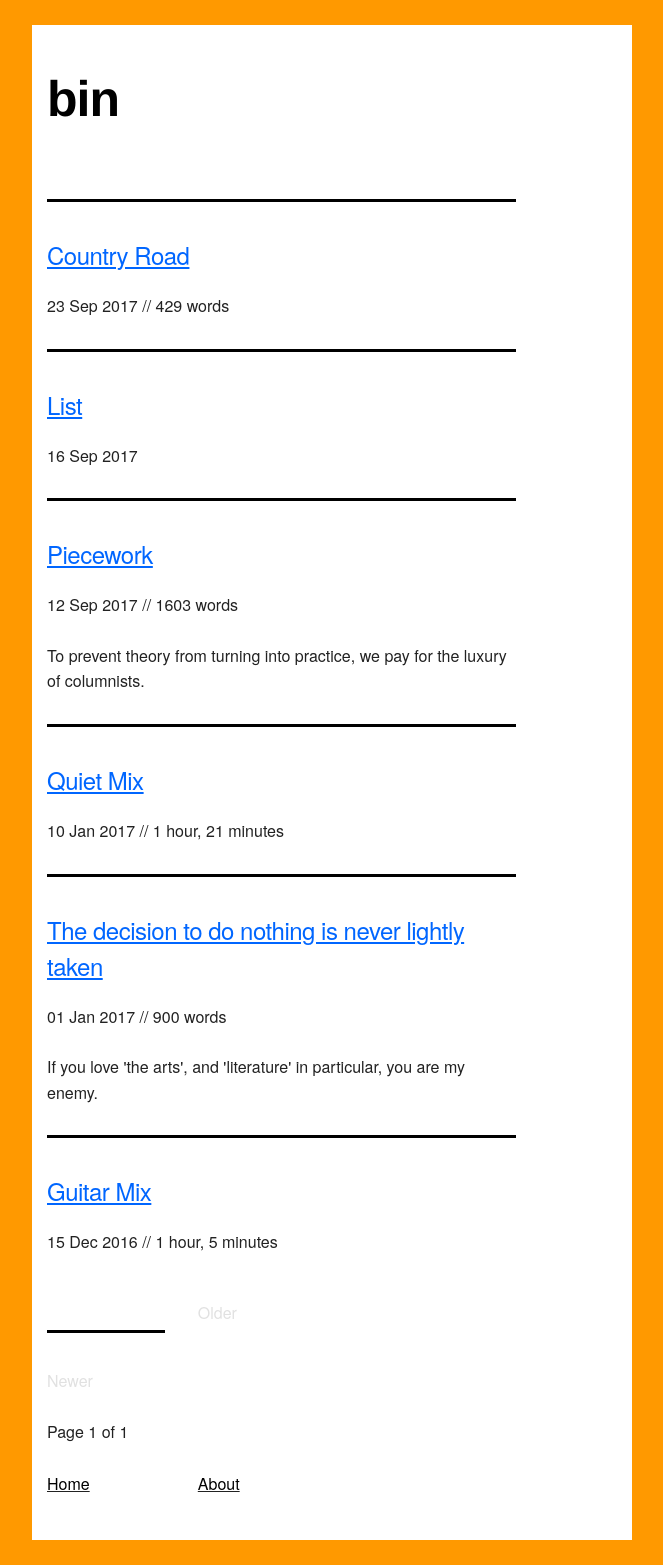
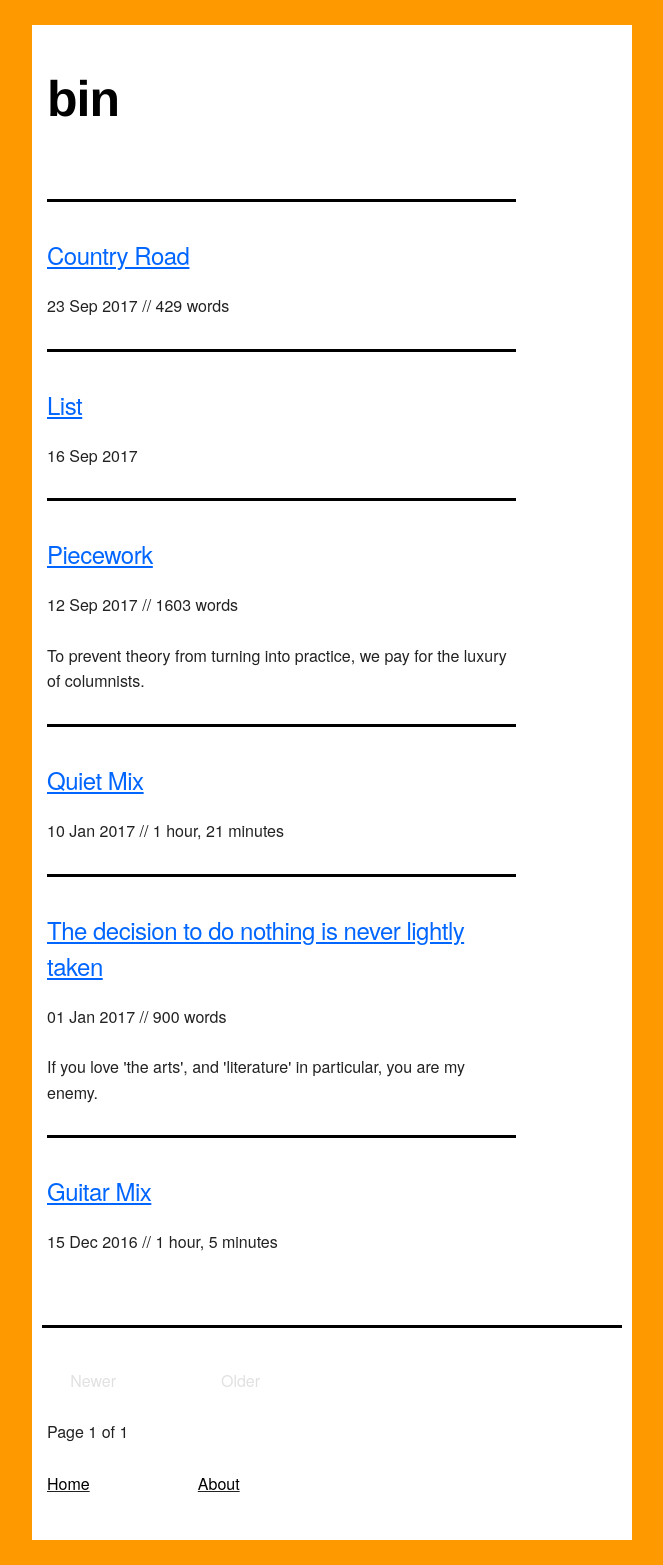
Before and after one commit to mt-trash/mt-trash.github.io, a Jekyll site: the page built from index.html, in a window 1280 px wide. Shown: the whole page, without its empty margins (308-971 px from the left). Built offline with Jekyll 4.4.1, drawn with Linux system fonts in a browser that asks for light colours; the list of posts is cut into pages by our own code.

Commit message:
change hr position

```diff
--- a/index.html
+++ b/index.html
@@ -17,8 +17,8 @@ title: Empty Trash
     {% endfor %}
   </div>
 </div>
-<div class="row">
-  <div class="three columns" style="margin-bottom: 1%"><hr>
+<div class="row"><hr>
+  <div class="three columns" style="margin-bottom: 1%">
   {% if paginator.previous_page %}
     <a href="{{ paginator.previous_page_path }}">Newer</a>
   {% else %}
```
